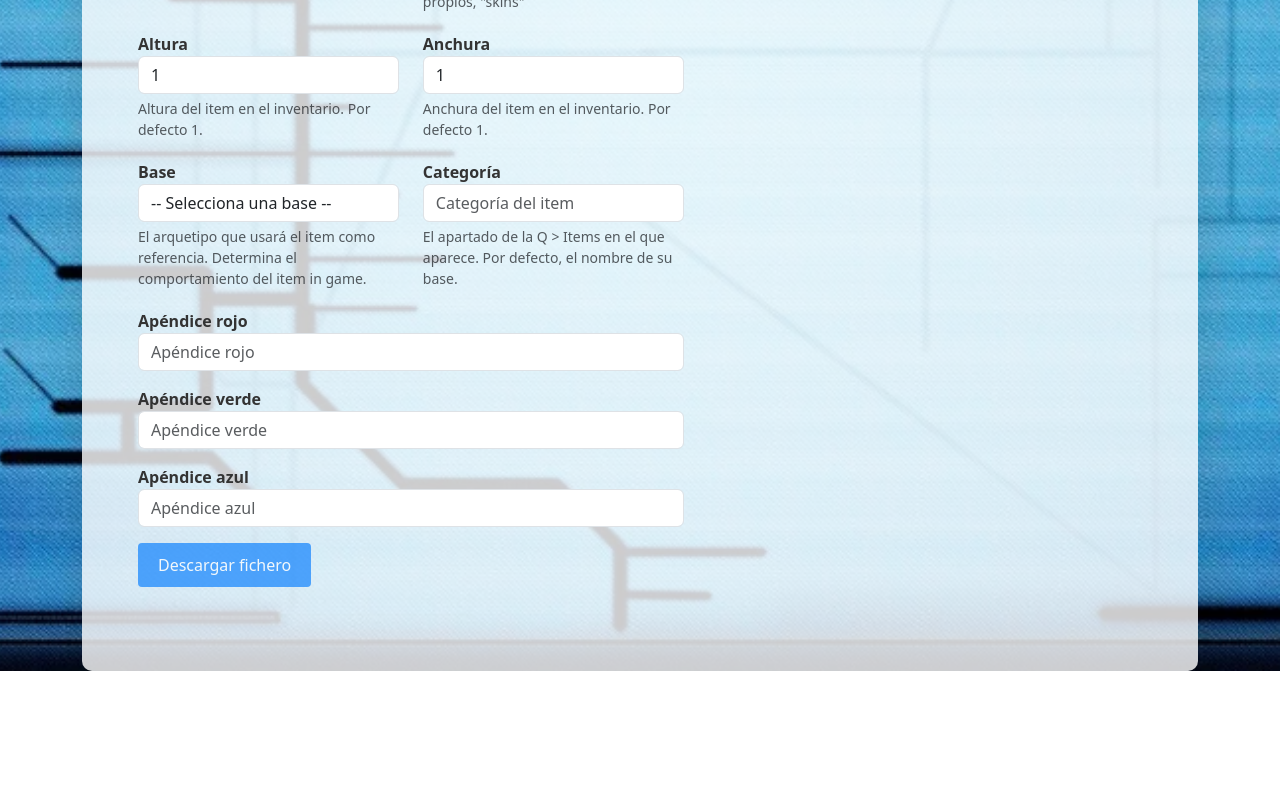
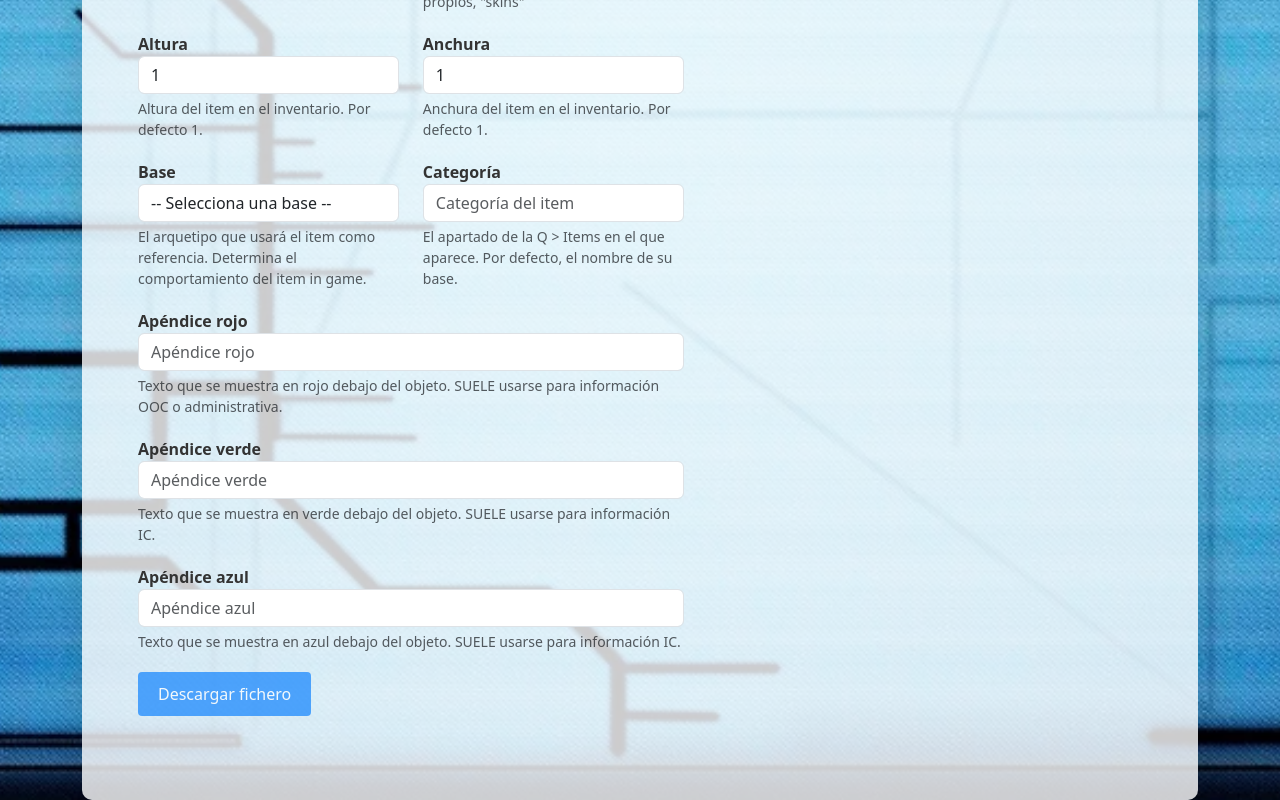
Before and after one commit to jlapuente/item-creator, an Angular app: page / in a window 1280 px wide. Shown: the part 528-1328 px from the top of the page. Before the commit the page ends 1199 px from the top, so only its background shows below. Built offline with nearby package versions, Linux system fonts and the light colour scheme.

Commit message:
Fixed typos

```diff
--- a/src/app/form/form.component.ts
+++ b/src/app/form/form.component.ts
@@ -50,9 +50,9 @@ export class ContactFormComponent implements OnInit, OnDestroy {
 
   /** Campos que aparecen después de la sección dinámica (base + categoría + appendix) */
   appendixFields: BaseFieldConfig[] = [
-    { name: 'redAppendix', label: 'Apéndice rojo', type: 'text', placeholder: 'Apéndice rojo', colClass: 'col-sm-12' },
-    { name: 'greenAppendix', label: 'Apéndice verde', type: 'text', placeholder: 'Apéndice verde', colClass: 'col-sm-12' },
-    { name: 'blueAppendix', label: 'Apéndice azul', type: 'text', placeholder: 'Apéndice azul', colClass: 'col-sm-12' },
+    { name: 'redAppendix', label: 'Apéndice rojo', type: 'text', placeholder: 'Apéndice rojo', colClass: 'col-sm-12', description: 'Texto que se muestra en rojo debajo del objeto. SUELE usarse para información OOC o administrativa.' },
+    { name: 'greenAppendix', label: 'Apéndice verde', type: 'text', placeholder: 'Apéndice verde', colClass: 'col-sm-12', description: 'Texto que se muestra en verde debajo del objeto. SUELE usarse para información IC.' },
+    { name: 'blueAppendix', label: 'Apéndice azul', type: 'text', placeholder: 'Apéndice azul', colClass: 'col-sm-12', description: 'Texto que se muestra en azul debajo del objeto. SUELE usarse para información IC.' },
   ];
 
   /** Campo selector de base (se renderiza aparte por su lógica especial) */
```
